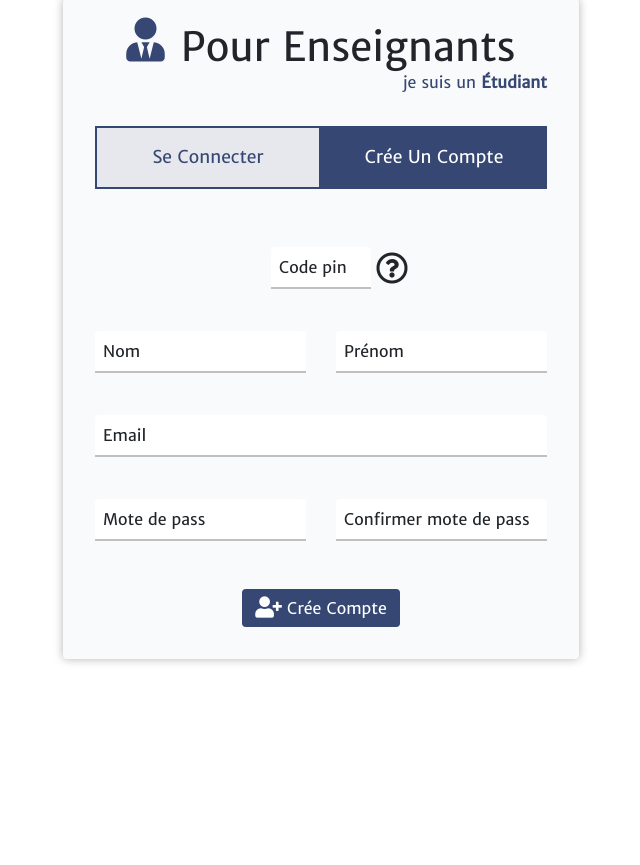
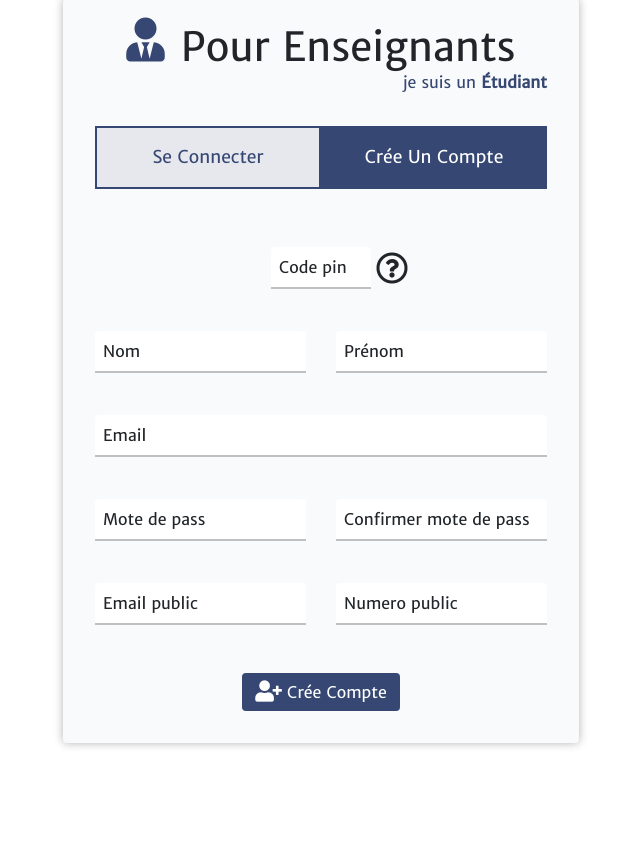
Before and after one commit to Riadz/UNIV-my-mentor, a PHP site: page /teacher_auth?signup_tab in a window 1280 px wide. Shown: the part 141-1006 px from the top of the page, without its empty margins (319-959 px from the left). Before the commit the page ends 804 px from the top, so only its background shows below. Run offline with PHP 8.4, Linux system fonts and the light colour scheme.

Commit message:
public data for teacher signup

```diff
--- a/teacher_auth.php
+++ b/teacher_auth.php
@@ -118,6 +118,24 @@ else
 							<div class="input-underline"></div>
 						</div>
 					</div>
+					<div class="col-sm-6 col-12">
+						<div class="input-container">
+							<input name="public_email" type="text" class="input" placeholder=" " required />
+							<label class="input-label">
+								Email public
+							</label>
+							<div class="input-underline"></div>
+						</div>
+					</div>
+					<div class="col-sm-6 col-12">
+						<div class="input-container">
+							<input name="public_number" type="text" class="input" placeholder=" " />
+							<label class="input-label">
+								Numero public
+							</label>
+							<div class="input-underline"></div>
+						</div>
+					</div>
 				</div>
 				<button class="btn">
 					<i class="fas fa-user-plus fa-lg"></i>
```
Also changed, not shown: php/class/User.php (+22 -6 lines).
